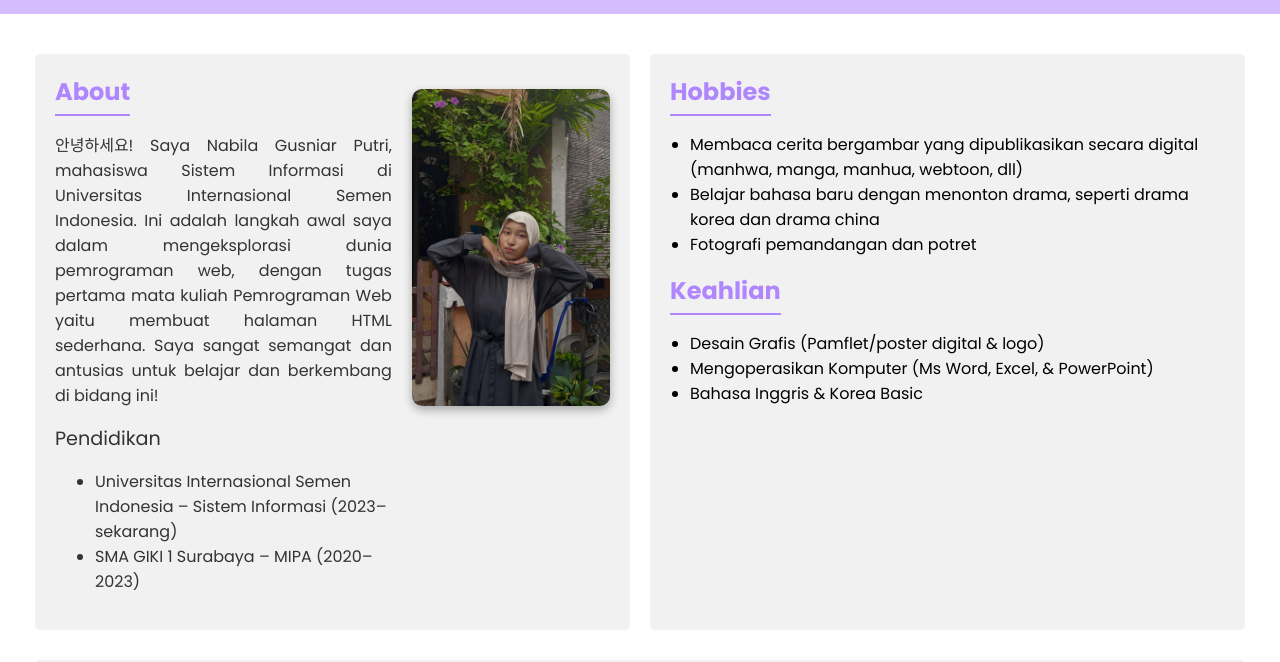
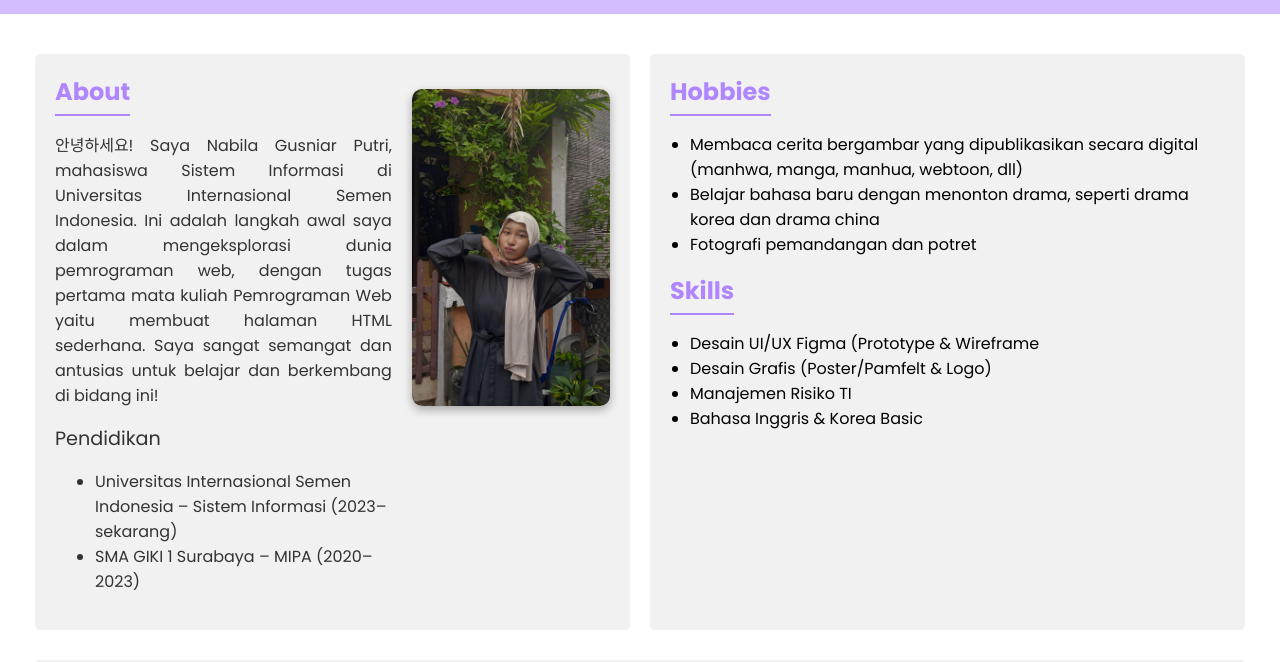
Before and after one commit to nabilagp/pw-tugas-6, a plain HTML site: page index.html in a window 1280 px wide. Shown: the part 87-749 px from the top of the page. Drawn offline with Linux system fonts and the light colour scheme; no server answers.

Commit message:
Update index.html

```diff
--- a/index.html
+++ b/index.html
@@ -56,10 +56,11 @@
           <li>Fotografi pemandangan dan potret</li>
         </ul>
 
-        <h2>Keahlian</h2>
+        <h2>Skills</h2>
         <ul style="list-style-type: disc; padding-left: 20px;">
-          <li>Desain Grafis (Pamflet/poster digital & logo)</li>
-          <li>Mengoperasikan Komputer (Ms Word, Excel, & PowerPoint)</li>
+          <li>Desain UI/UX Figma (Prototype & Wireframe</li>
+          <li>Desain Grafis (Poster/Pamfelt & Logo)</li>
+          <li>Manajemen Risiko TI</li>
           <li>Bahasa Inggris & Korea Basic</li>
         </ul>
       </section>
@@ -124,7 +125,7 @@
       </section>
 
       <section id="guestbook" class="flex-item">
-        <h2>Buku Tamu</h2>
+        <h2>Guestbook</h2>
         <form id="guestForm" style="display: flex; gap: 10px; align-items: center; width: 100%; margin-top: 20px;">
           <input type="text" id="guestName" placeholder="Masukkan nama Anda..." style="flex: 1;" />
           <button type="submit">Tambah</button>
```
